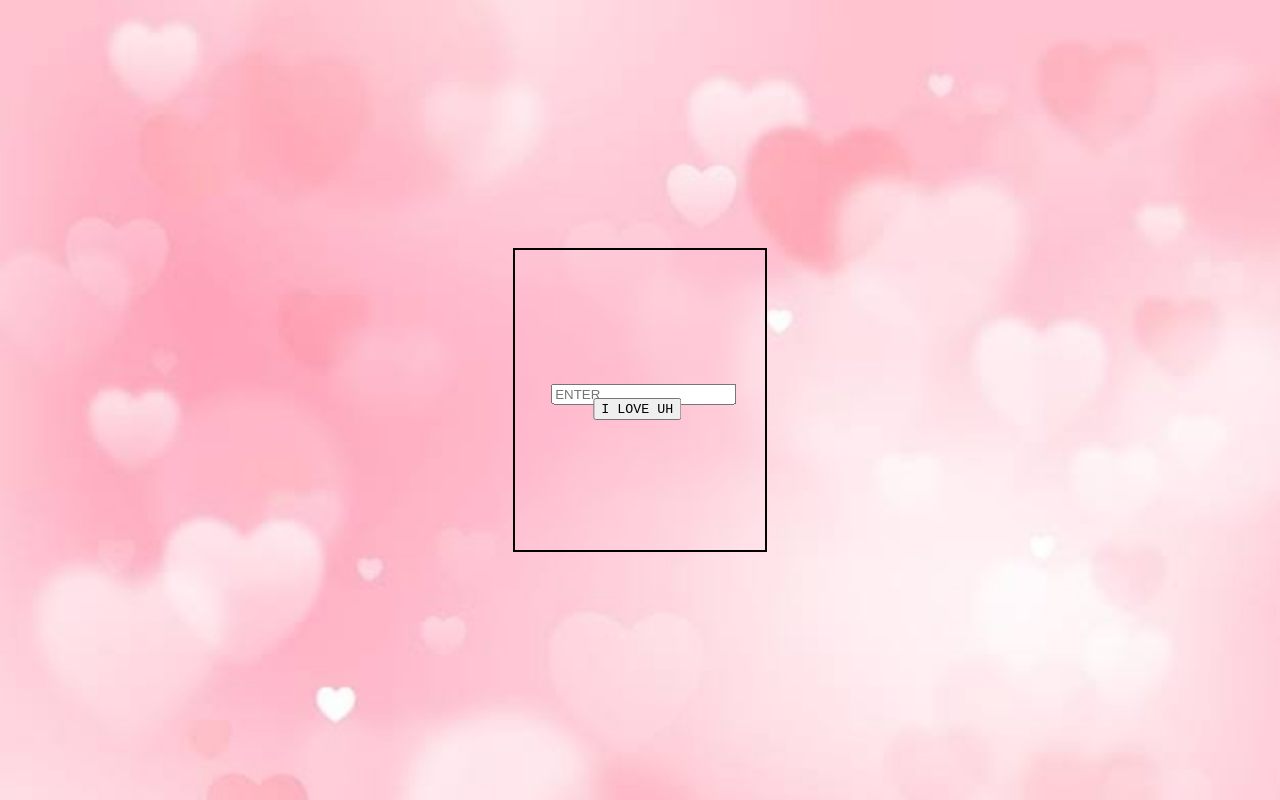
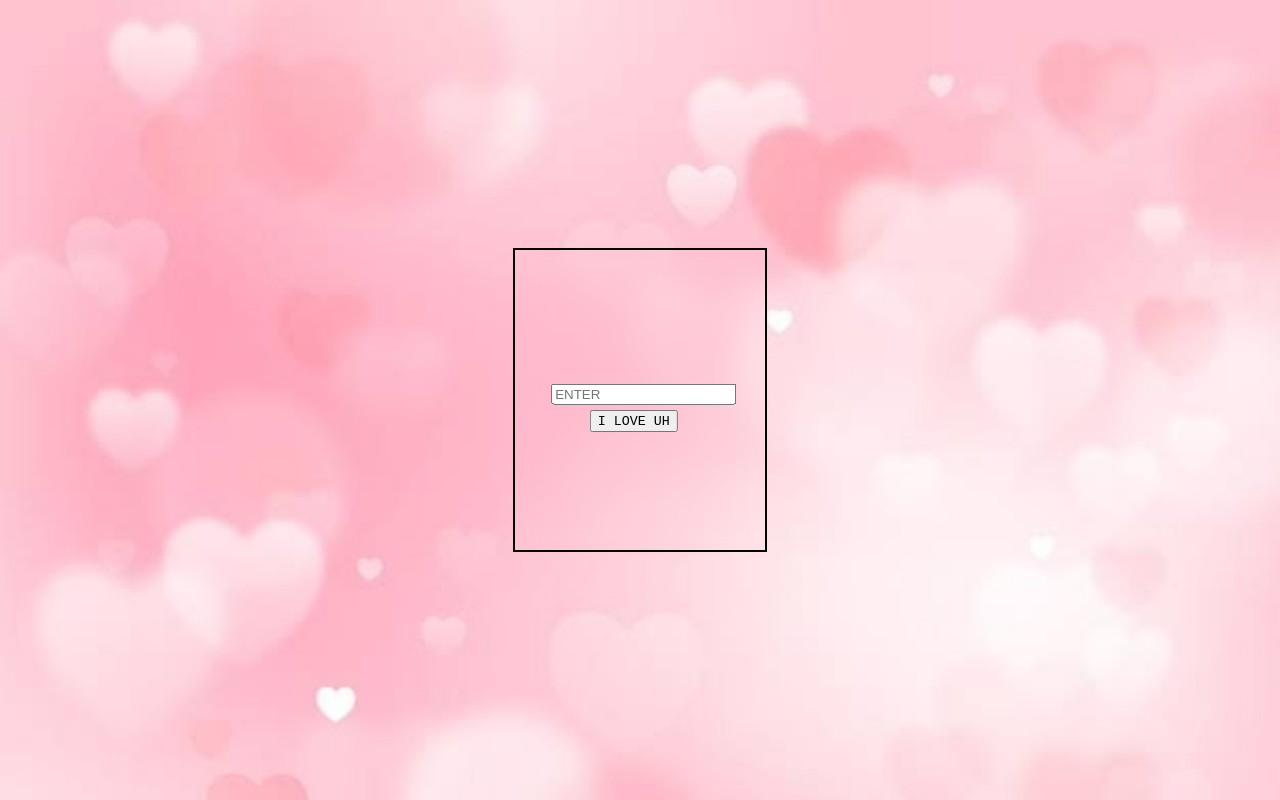
Before and after one commit to Umaralthaf/birthday, a plain HTML site: page index.html in a window 1280 px wide. Drawn offline with Linux system fonts and the light colour scheme.

Commit message:
Update index.html

```diff
--- a/index.html
+++ b/index.html
@@ -26,8 +26,8 @@
         }
 
         .birth{
-            -webkit-backdrop-filter:blur(5px);
-            backdrop-filter:blur(5px);
+            -webkit-backdrop-filter:blur(10px);
+            backdrop-filter:blur(10px);
             border:2px solid black;
             width:250px;
             height: 300px;
@@ -43,9 +43,9 @@
         button{
 
             position:absolute;
-            top:53%;
+            top:57%;
             left:50%;
-            transform:translate(-53%,-50%);
+            transform:translate(-57%,-50%);
         }
 
     </style>
```
